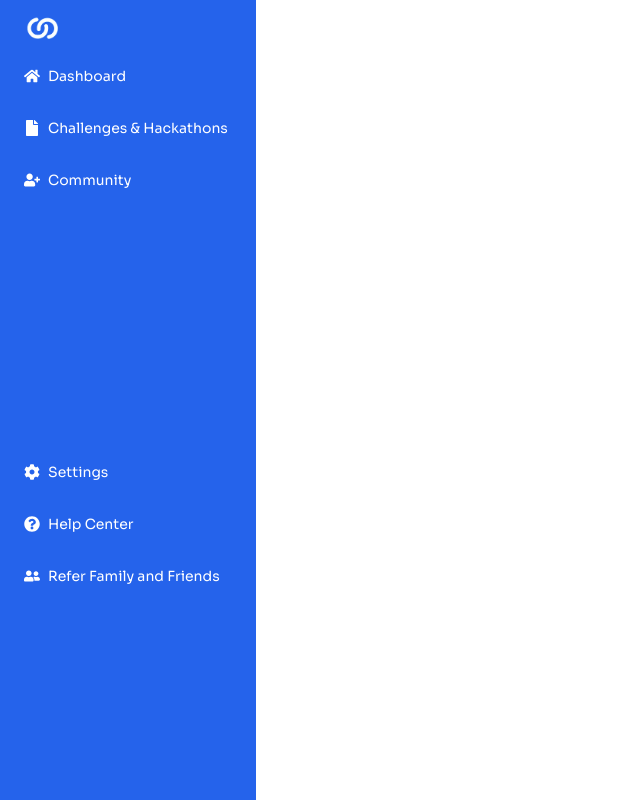
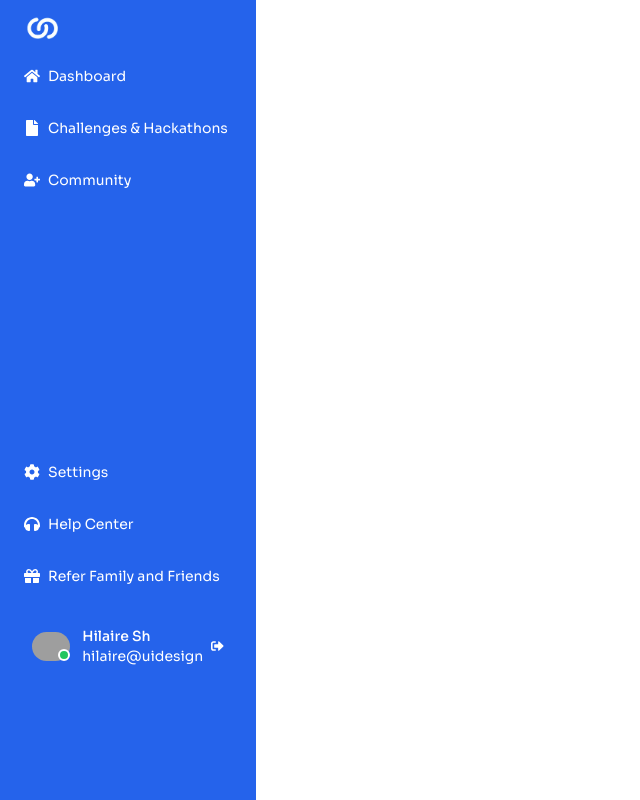
Before and after one commit to mahingaRodin/Umurava, a Next.js app in the folder talent-dashboard/: page / in a window 1280 px wide. Shown: the whole page, without its empty margins (0-640 px from the left). Built offline with nearby package versions, Linux system fonts and the light colour scheme; grey boxes are pictures that could not be loaded.

Commit message:
"updated the sidebar menu"

```diff
--- a/talent-dashboard/components/Dashboard/Sidebar.tsx
+++ b/talent-dashboard/components/Dashboard/Sidebar.tsx
@@ -5,10 +5,10 @@ import {
   FaFile,
   FaUserPlus,
   FaCog,
-  FaSignOutAlt,
-  FaQuestionCircle,
-  FaUserFriends,
+  FaHeadphones,
+  FaGift,
 } from "react-icons/fa";
+import ProfileSection from "./ProfileSection";
 const Sidebar: React.FC = () => {
   return (
     <aside className="bg-blue-600 text-white w-64 min-h-screen p-4">
@@ -58,7 +58,7 @@ const Sidebar: React.FC = () => {
               href="/help"
               className="flex items-center p-2 hover:bg-white rounded hover:text-blue-500"
             >
-              <FaQuestionCircle className="mr-2" />
+              <FaHeadphones className="mr-2" />
               <span className="text-sm">Help Center</span>
             </Link>
           </li>
@@ -67,9 +67,12 @@ const Sidebar: React.FC = () => {
               href="/settings"
               className="flex items-center p-2 hover:bg-white rounded hover:text-blue-500"
             >
-              <FaUserFriends className="mr-2" />
+              <FaGift className="mr-2" />
               <span className="text-sm">Refer Family and Friends</span>
             </Link>
+          </li>
+          <li className="mt-atuo">
+            <ProfileSection />
           </li>
         </ul>
       </nav>
```
